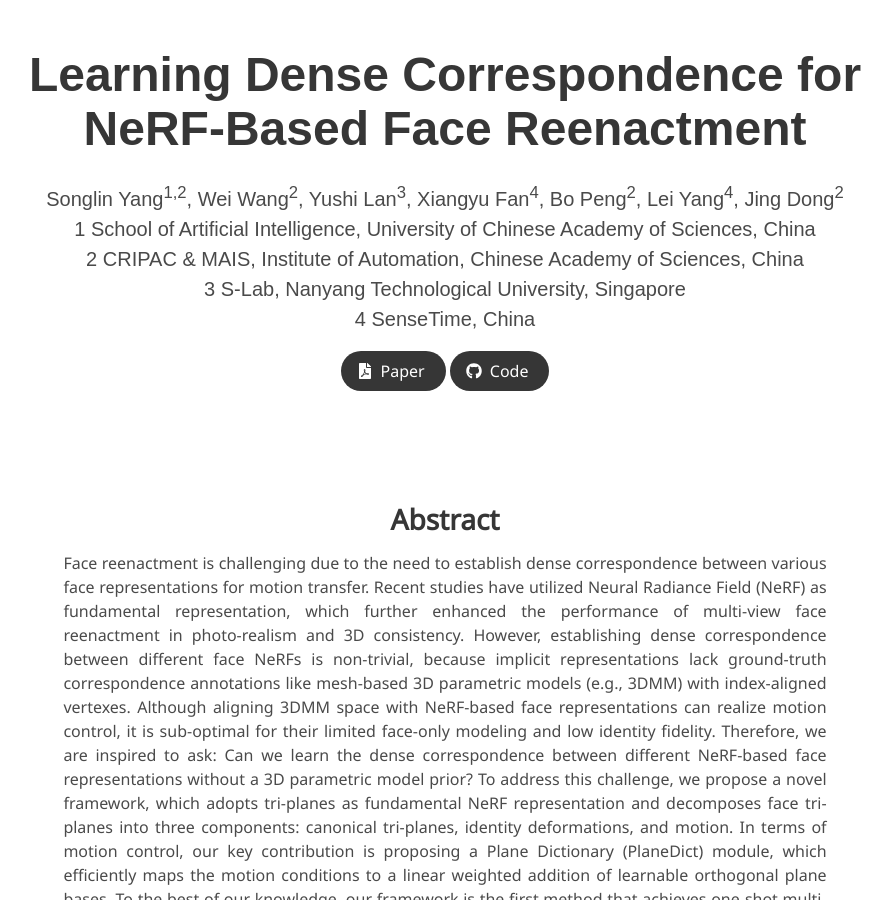
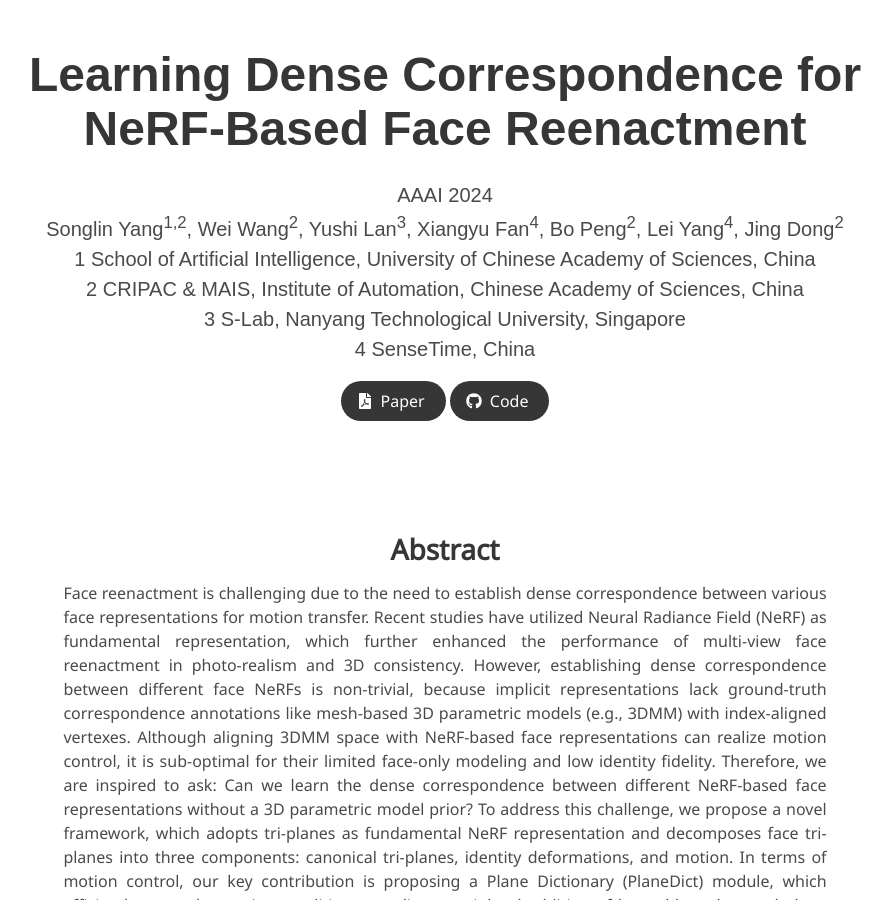
Before and after one commit to Songlin1998/planedict, a Jekyll site: the page built from index.md, in a window 1280 px wide and 900 px high. Shown: the whole window, without its empty margins (195-1087 px from the left). Built offline with Jekyll 4.4.1, drawn with Linux system fonts in a browser that asks for light colours; some web fonts are replaced.

Commit message:
Update index.md

```diff
--- a/index.md
+++ b/index.md
@@ -2,7 +2,7 @@
 layout: project_page
 permalink: /
 title: Learning Dense Correspondence for NeRF-Based Face Reenactment
-authors: Songlin Yang<sup>1,</sup><sup>2</sup>, Wei Wang<sup>2</sup>, Yushi Lan<sup>3</sup>, Xiangyu Fan<sup>4</sup>, Bo Peng<sup>2</sup>, Lei Yang<sup>4</sup>, Jing Dong<sup>2</sup>
+authors: AAAI 2024 <br> Songlin Yang<sup>1,</sup><sup>2</sup>, Wei Wang<sup>2</sup>, Yushi Lan<sup>3</sup>, Xiangyu Fan<sup>4</sup>, Bo Peng<sup>2</sup>, Lei Yang<sup>4</sup>, Jing Dong<sup>2</sup>
 affiliations:
     1 School of Artificial Intelligence, University of Chinese Academy of Sciences, China <br>
     2 CRIPAC & MAIS, Institute of Automation, Chinese Academy of Sciences, China <br>
```
